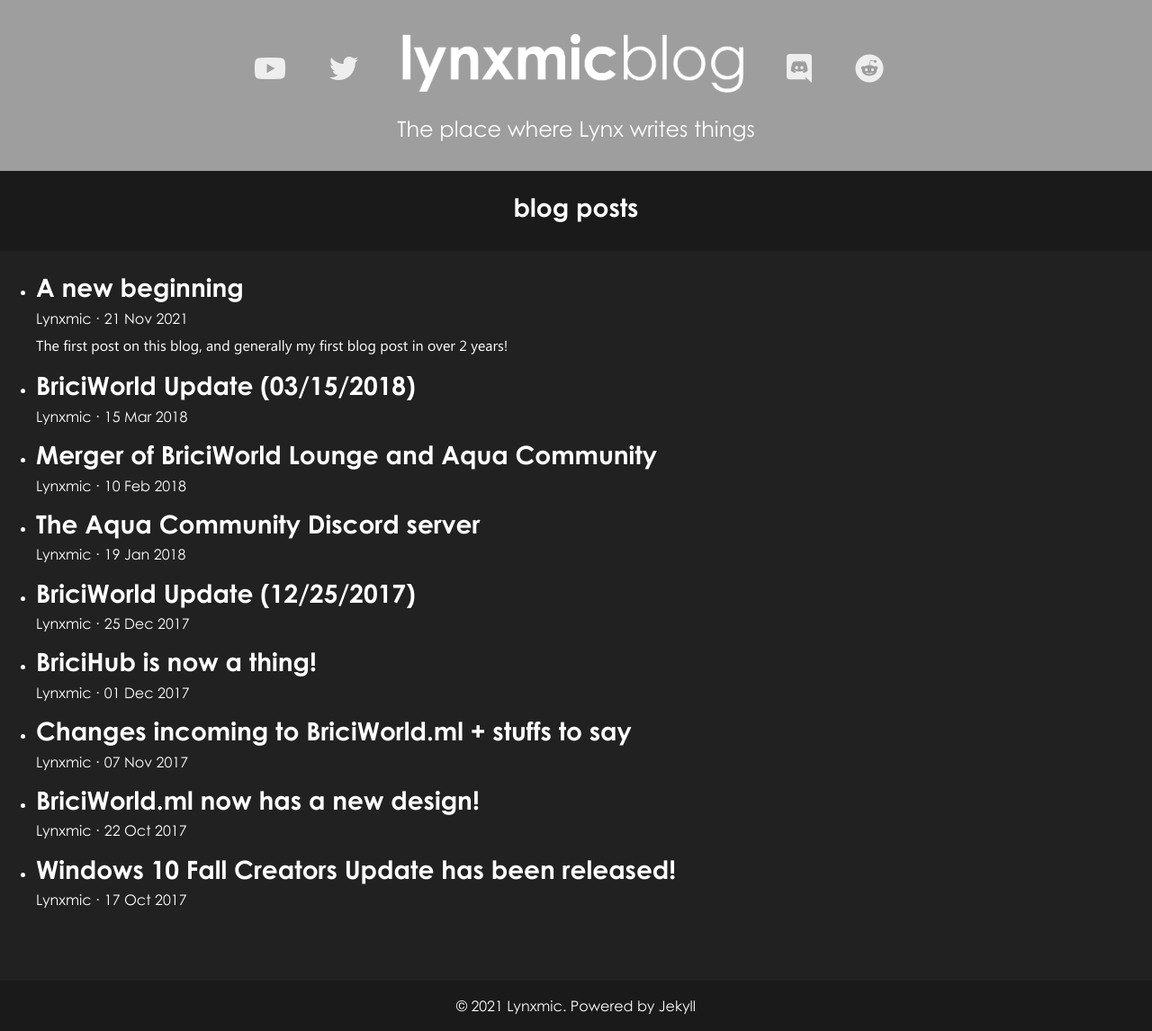
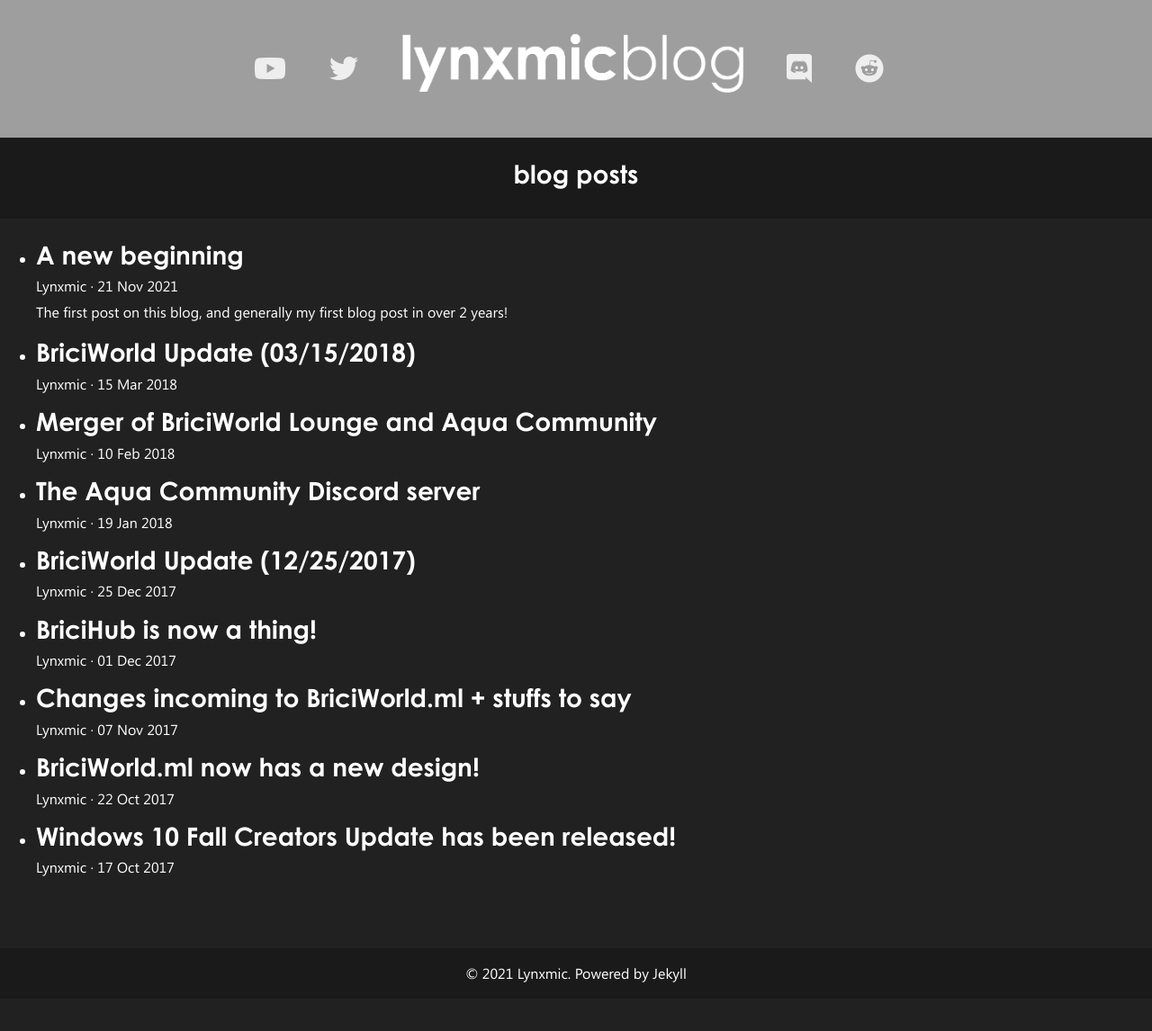
Before and after one commit to theclyron/lynxblog, a Jekyll site: the page built from docs/index.html, in a window 1280 px wide. Shown: the whole page at 90% size. Built offline with Jekyll 4.4.1, drawn with Linux system fonts in a browser that asks for light colours; nearby versions of some CDN libraries; the list of posts is cut into pages by our own code; after the commit the page ends 1110 px from its top, so only the background shows below that.

Commit message:
Update homepage.html
-change base font to Segoe UI from Century Gothic, to (partially) comply with new Lynxmic branding guidelines
-top section: remove unnecessary slogan-like text

```diff
--- a/docs/_layouts/homepage.html
+++ b/docs/_layouts/homepage.html
@@ -31,6 +31,14 @@
     src: url("https://lynxmic.github.io/css/fonts/century-gothic/GOTHICB0.TTF");
 }
     @font-face {
+    font-family: "tw_cen_mtregular";
+    src: url("https://lynxmic.github.io/css/fonts/tw-cen-mt/TwCenMTStd-Light.otf");
+}
+    @font-face {
+    font-family: "tw_cen_mtbold";
+    src: url("https://lynxmic.github.io/css/fonts/tw-cen-mt/twcenmtstd-bold.otf");
+}
+    @font-face {
     font-family: "segoe-ui";
     src: url("https://lynxmic.github.io/css/fonts/segoe-ui/Segoe UI.woff");
 }
@@ -38,7 +46,7 @@
         background-color: #212121;
         background-position: center;
         color: white;
-        font-family: century_gothicregular
+        font-family: segoe-ui
          }
     h1, h3 {
     font-family: "century_gothicbold"
@@ -58,7 +66,6 @@
     <div class="p-3"><br><a href="https://discord.io/lynxmic" title="Join the Discord Server (Axeon)"><i style="margin-right: 0.5em; color: #EEEEEE;" class="fab fa-discord fa-2x"></i></a></div>
     <div class="p-3"><br><a href="https://reddit.com/r/Lynxmic" title="Check out the official Lynxmic subreddit"><i style="margin-right: 0.5em; color: #EEEEEE;" class="fab fa-reddit fa-2x"></i></a></div>
 </div>
-  <center><h4>The place where Lynx writes things</h4></center>
   <br>
 </div>
 <div class="bg-dark">
```
